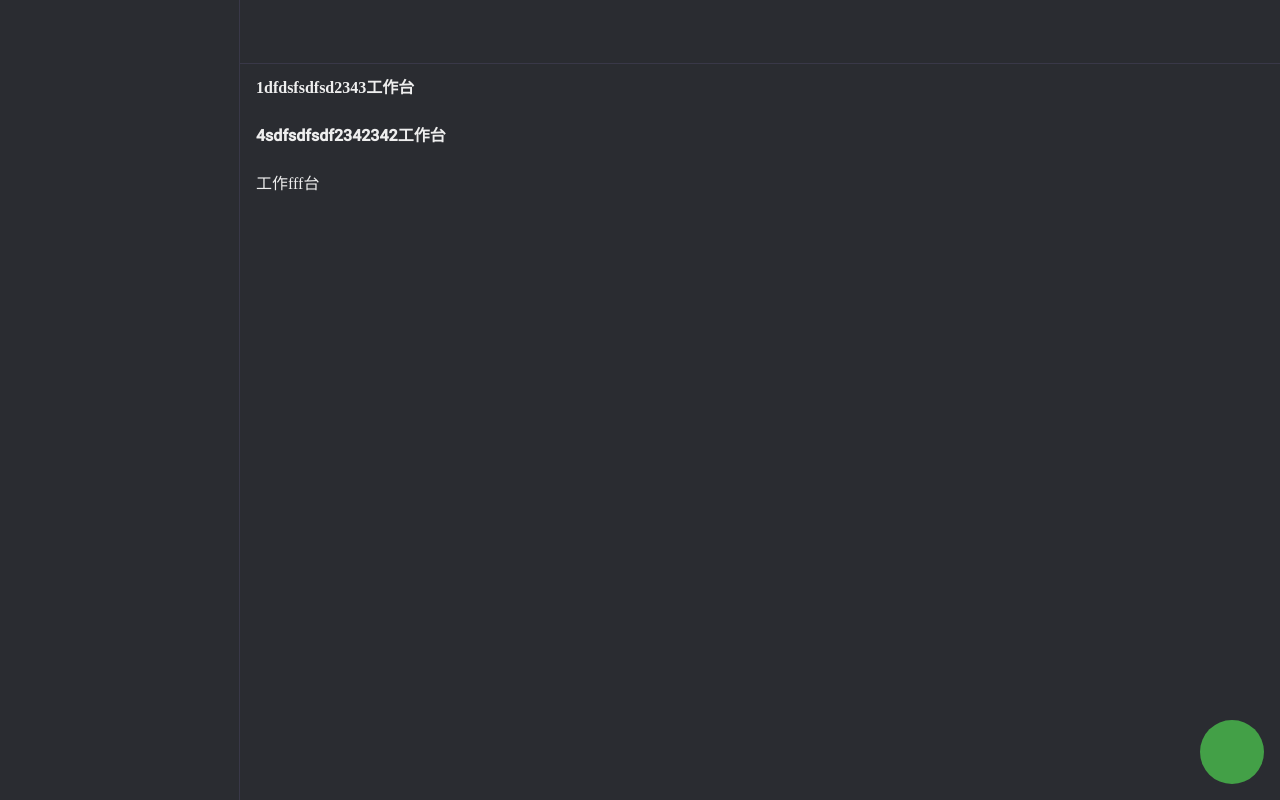
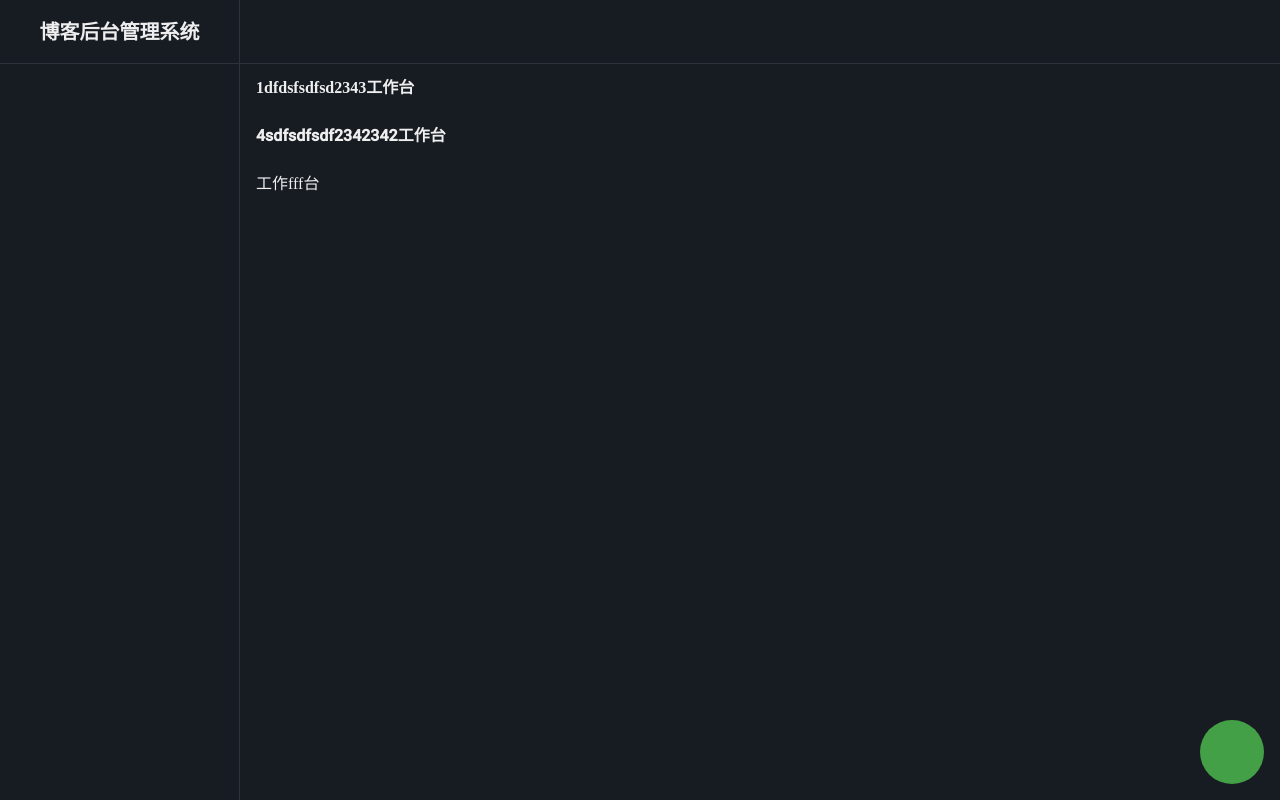
Before and after one commit to HanQianq/blog-admin, a Vue app: page / in a window 1280 px wide. Built offline with nearby package versions, Linux system fonts and the light colour scheme; some icons are missing; a web font is replaced by a local one.

Commit message:
搭建组件

```diff
--- a/components.d.ts
+++ b/components.d.ts
@@ -7,6 +7,10 @@ export {}
 
 declare module 'vue' {
   export interface GlobalComponents {
+    MyDialog: typeof import('./src/components/MyDialog/index.vue')['default']
+    MyEcharts: typeof import('./src/components/MyEcharts/index.vue')['default']
+    MyPagination: typeof import('./src/components/MyPagination/index.vue')['default']
+    MyTable: typeof import('./src/components/MyTable/index.vue')['default']
     NButton: typeof import('naive-ui')['NButton']
     NConfigProvider: typeof import('naive-ui')['NConfigProvider']
     NDrawer: typeof import('naive-ui')['NDrawer']
--- a/package.json
+++ b/package.json
@@ -9,6 +9,7 @@
     "preview": "vite preview"
   },
   "dependencies": {
+    "@icon-park/vue-next": "^1.4.2",
     "@vueuse/core": "^10.10.0",
     "axios": "^1.6.8",
     "dayjs": "^1.11.10",
--- /dev/null
+++ b/src/components/MyDialog/index.vue
@@ -0,0 +1,5 @@
+<template>
+  <div class=""></div>
+</template>
+<script lang="ts" setup></script>
+<style lang="scss" scoped></style>
--- /dev/null
+++ b/src/components/MyEcharts/index.vue
@@ -0,0 +1,5 @@
+<template>
+  <div class=""></div>
+</template>
+<script lang="ts" setup></script>
+<style lang="scss" scoped></style>
--- /dev/null
+++ b/src/components/MyPagination/index.vue
@@ -0,0 +1,5 @@
+<template>
+  <div class=""></div>
+</template>
+<script lang="ts" setup></script>
+<style lang="scss" scoped></style>
--- /dev/null
+++ b/src/components/MyTable/index.vue
@@ -0,0 +1,5 @@
+<template>
+  <div class=""></div>
+</template>
+<script lang="ts" setup></script>
+<style lang="scss" scoped></style>
--- a/src/layout/components/SideBar/index.vue
+++ b/src/layout/components/SideBar/index.vue
@@ -1,5 +1,9 @@
 <template>
-  <div class="side-bar w-full h-full"></div>
+  <div class="side-bar w-full h-full">
+    <div class="border-bottom xy-center h-16 font-title">
+      <span class="text-xl">博客后台管理系统</span>
+    </div>
+  </div>
 </template>
 <script lang="ts" setup></script>
 <style lang="scss" scoped>
--- a/src/layout/components/TopBar/index.vue
+++ b/src/layout/components/TopBar/index.vue
@@ -1,5 +1,5 @@
 <template>
-  <div class="top-bar w-full h-full px-2">
+  <div class="top-bar w-full h-full px-4">
     <n-icon size="28">
       <ForkLeftFilled></ForkLeftFilled>
     </n-icon>
--- a/src/style/common/index.scss
+++ b/src/style/common/index.scss
@@ -31,3 +31,7 @@
   background-color: var(--sys-main-color);
   color: var(--sys-text-contrast-color);
 }
+
+.border-bottom {
+  border-bottom: solid 1px var(--sys-border-color);
+}
--- a/src/style/syscolors/mode/dark.css
+++ b/src/style/syscolors/mode/dark.css
@@ -1,7 +1,7 @@
 html.dark {
-  --sys-bg-color: #2a2c31;
+  --sys-bg-color: #171c23;
   --sys-wrapper-bg-color: #35363f;
   --sys-text-color: #eee;
   --sys-text-contrast-color: #000;
-  --sys-border-color: #393848;
+  --sys-border-color: #2a323c;
 }
```
Also changed, not shown: 1 other file (tests, documents, lock files or other folders).
